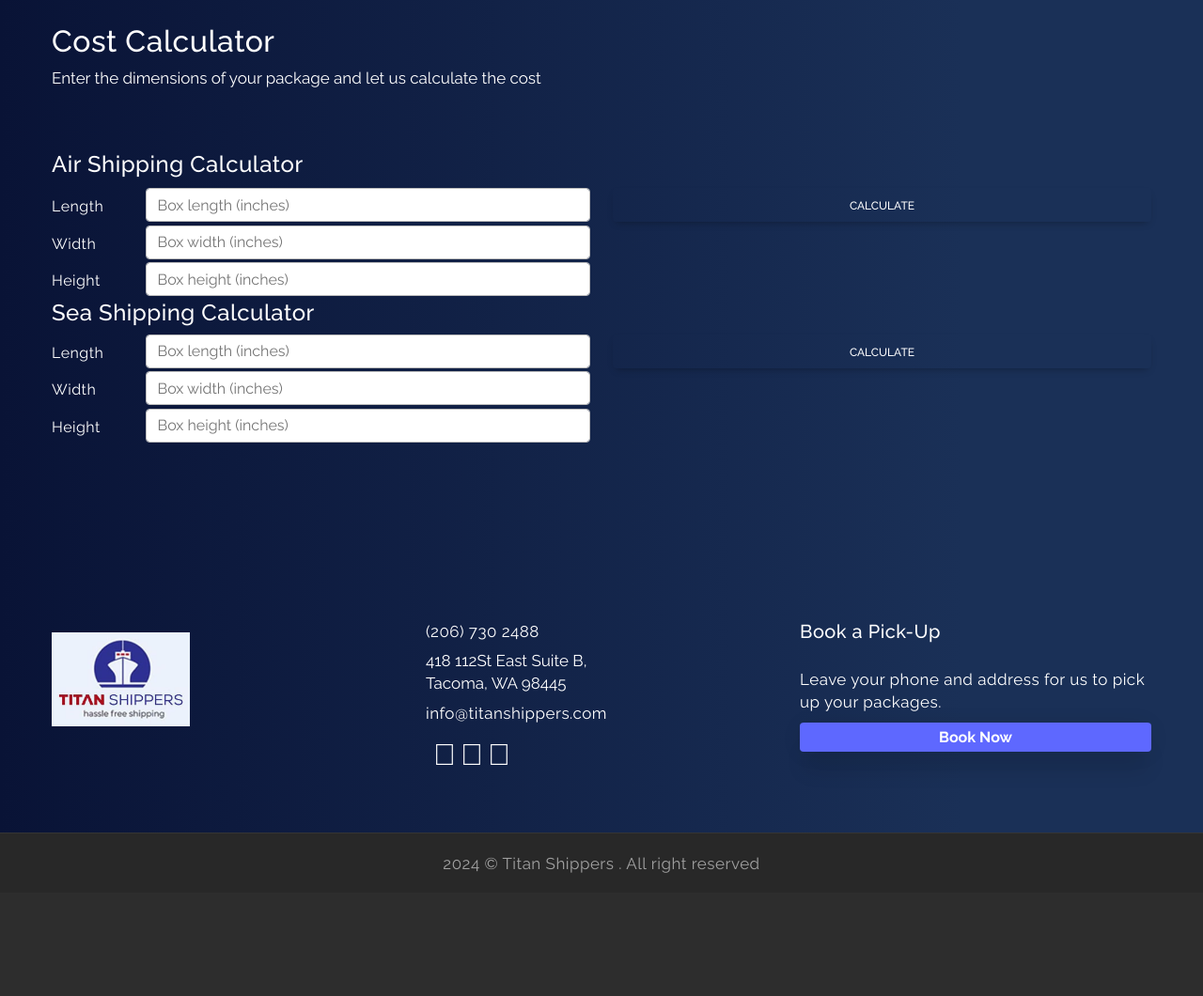
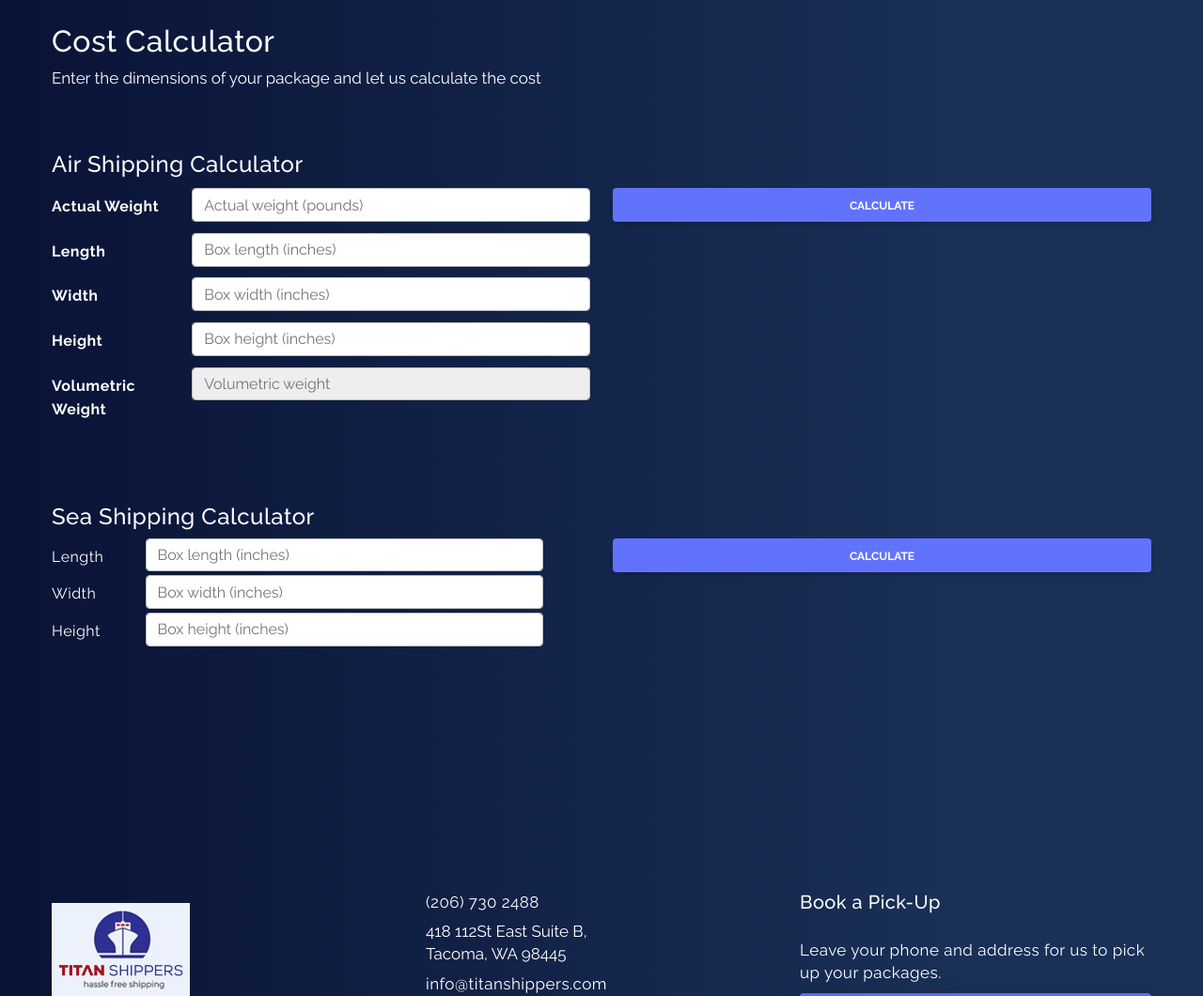
Before and after one commit to karuoro-munene/titan, a Django app: page /cost-calculator in a window 1280 px wide. Shown: the part 755-1815 px from the top of the page at 94% size. Before the commit the page ends 1684 px from the top, so only its background shows below. Run offline with Django 5.2, Linux system fonts and the light colour scheme; some libraries are stand-ins or nearby versions.

Commit message:
pricing chnages

```diff
--- a/static/css/style.css
+++ b/static/css/style.css
@@ -1,12 +1,15 @@
-/**************************
-* 2. miscelnious styles
-***************************/
+
 @media (min-width: 1200px) {
     .container {
         padding: 0;
     }
 }
-
+.bg-color-scheme{
+    background: #6173FC!important;
+}
+input{
+    color:black!important;
+}
 body {
     font-family: 'Raleway';
     color: white;
@@ -227,12 +230,11 @@
 }
 
 .air-banner {
-    background:url(../img/air-banner.png) center center no-repeat;
+    background:url(../img/air-trasport.png) center center no-repeat;
 }
 
 .cost-banner {
-    background: linear-gradient(rgba(0, 0, 0, 0.7),
-    rgba(0, 0, 0, 0.7)), url(../img/cost-calculator-bg.jpg) center center no-repeat;
+    background:url(../img/pricing-banner.png) center center no-repeat;
 }
 
 .buy-ship-banner {
--- a/templates/base.html
+++ b/templates/base.html
@@ -71,7 +71,7 @@
     <div class="container-fluid px-5">
         <!-- Navbar brand -->
         <a class="navbar-brand" href="{% url 'home' %}"><img style="max-height: 60px;"
-                                                             src="{% static 'img/logo-cropped.png' %}"
+                                                             src="{% static 'img/logo-trial.png' %}"
                                                              alt="logo"></a>
         <!-- Toggle button -->
         <button class="navbar-toggler" type="button" data-mdb-toggle="collapse"
--- a/templates/pricing.html
+++ b/templates/pricing.html
@@ -5,13 +5,10 @@
     <section class="inner-banner cost-banner">
         <div class="thm-container">
             <div class="title">
-                <h3>Cost Calculator</h3>
-                <div class="line"></div><!-- /.line -->
+                <h3 class="py-4">Cost Calculator</h3>
+                <h4 class="fw-bold">We Care about your Pocket</h4>
             </div><!-- /.title -->
-            <div class="bread-cumb">
-                <a href="{% url 'home' %}">Home</a><span class="sep">></span><span
-                    class="page-name">Cost Calculator</span>
-            </div><!-- /.bread-cumb pull-right -->
+            <!-- /.bread-cumb pull-right -->
         </div><!-- /.thm-container -->
     </section><!-- /.inner-banner -->
 
@@ -26,44 +23,61 @@
                 </div><!-- /.col-md-12 -->
             </div><!-- /.row -->
             <h4 style="margin-bottom: 10px!important;">Air Shipping Calculator</h4>
-            <div class="row">
+            <div class="row mb-5">
 
-                <div class="col-md-6">
+                <div class="col-md-6 mb-4">
                     <form id="cost-calculator">
-                        <div class="form-group row">
-                            <label for="length" class="col-sm-2 col-form-label">Length</label>
-                            <div class="col-sm-10">
+                        <div class="form-group row mb-2">
+                            <label for="length" class="col-sm-3 col-form-label fw-bold">Actual Weight</label>
+                            <div class="col-sm-9">
+                                <input type="number" class="form-control" id="air-actual-weight"
+                                       placeholder="Actual weight (pounds)">
+                            </div>
+                        </div>
+                        <div class="form-group row mb-2">
+                            <label for="length" class="col-sm-3 col-form-label fw-bold">Length</label>
+                            <div class="col-sm-9">
                                 <input type="number" class="form-control" id="air-length"
                                        placeholder="Box length (inches)">
                             </div>
                         </div>
-                        <div class="form-group row">
-                            <label for="width" class="col-sm-2 col-form-label">Width</label>
-                            <div class="col-sm-10">
+                        <div class="form-group row mb-2">
+                            <label for="width" class="col-sm-3 col-form-label fw-bold">Width</label>
+                            <div class="col-sm-9">
                                 <input type="number" class="form-control" id="air-width"
                                        placeholder="Box width (inches)">
                             </div>
                         </div>
-                        <div class="form-group row">
-                            <label for="height" class="col-sm-2 col-form-label">Height</label>
-                            <div class="col-sm-10">
+                        <div class="form-group row mb-2">
+                            <label for="height" class="col-sm-3 col-form-label fw-bold">Height</label>
+                            <div class="col-sm-9">
                                 <input type="number" class="form-control" id="air-height"
                                        placeholder="Box height (inches)">
+                            </div>
+                        </div>
+                        <div class="form-group row mb-2">
+                            <label for="height" class="col-sm-3 col-form-label fw-bold">Volumetric Weight</label>
+                            <div class="col-sm-9">
+                                <input type="number" class="form-control" id="volumetric-weight"
+                                       placeholder="Volumetric weight" disabled>
                             </div>
                         </div>
 
                     </form>
                 </div>
-                <div class="col-md-6">
+                <div class="col-md-6 mb-5 pb-5">
                     <div class="form-group row">
                         <div class="col-sm-12">
-                            <button class="btn bg-color-scheme btn-block submit-btn" id="air-submit">Calculate</button>
+                            <button class="btn bg-color-scheme btn-block submit-btn fw-bold" id="air-submit">Calculate
+                            </button>
                         </div>
                     </div>
                     <div class="form-group row">
                         <div class="col-sm-12">
-                            <h4 class="text-center" id="air-actual-cost"></h4>
-                            <h3 class="text-center" id="air-you-pay"></h3>
+                            <h5 class="text-center" id="volumetric-text"></h5>
+                            <h5 class="text-center" id="actual-text"></h5>
+                            <h5 class="text-center" id="air-exact-cost"></h5>
+                            <h5 class="text-center" id="air-rounded-cost"></h5>
                         </div>
                     </div>
                     <div></div>
@@ -72,25 +86,25 @@
             <h4>Sea Shipping Calculator</h4>
             <div class="row">
 
-                <div class="col-md-6">
+                <div class="col-md-6 mb-4 pb-5">
                     <form id="cost-calculator">
                         <div class="form-group row">
                             <label for="length" class="col-sm-2 col-form-label">Length</label>
-                            <div class="col-sm-10">
+                            <div class="col-sm-9">
                                 <input type="number" class="form-control" id="sea-length"
                                        placeholder="Box length (inches)">
                             </div>
                         </div>
                         <div class="form-group row">
                             <label for="width" class="col-sm-2 col-form-label">Width</label>
-                            <div class="col-sm-10">
+                            <div class="col-sm-9">
                                 <input type="number" class="form-control" id="sea-width"
                                        placeholder="Box width (inches)">
                             </div>
                         </div>
                         <div class="form-group row">
                             <label for="height" class="col-sm-2 col-form-label">Height</label>
-                            <div class="col-sm-10">
+                            <div class="col-sm-9">
                                 <input type="number" class="form-control" id="sea-height"
                                        placeholder="Box height (inches)">
                             </div>
@@ -103,13 +117,13 @@
                 <div class="col-md-6">
                     <div class="form-group row">
                         <div class="col-sm-12">
-                            <button class="btn bg-color-scheme btn-block" id="sea-submit">Calculate</button>
+                            <button class="btn bg-color-scheme btn-block fw-bold" id="sea-submit">Calculate</button>
                         </div>
                     </div>
                     <div class="form-group row">
                         <div class="col-sm-12">
-                            <h4 class="text-center" id="cost"></h4>
-                            <h3 class="text-center" id="cost1"></h3>
+                            <h4 class="text-center" id="sea-exact-cost"></h4>
+                            <h3 class="text-center" id="sea-rounded-cost"></h3>
                         </div>
                     </div>
                     <div></div>
@@ -121,6 +135,48 @@
 {% endblock %}
 {% block scripts %}
     <script>
+
+        let air_length;
+        let air_width;
+        let air_height;
+        let volumetric;
+
+        $("#air-length").change(function () {
+            air_length = $("#air-length").val();
+            air_length = parseInt(air_length);
+            console.log(typeof air_length);
+
+        });
+        $("#air-width").change(function () {
+            air_width = $("#air-width").val();
+            air_width = parseInt(air_width)
+        });
+        $("#air-height").change(function () {
+            air_height = $("#air-height").val();
+            air_height = parseInt(air_height)
+            volumetric = ((air_height * air_width * air_length) / 366) * 2.2;
+            $("#volumetric-weight").val(volumetric);
+            console.log(volumetric)
+        });
+
+
+        $("#air-submit").click(function () {
+
+            let weight = $("#air-actual-weight").val();
+            let volumetric = $("#volumetric-weight").val();
+            volumetric = parseInt(volumetric);
+            var cost;
+            if ((volumetric > weight) || (volumetric == weight)) {
+                cost = volumetric * 8;
+            } else {
+                cost = weight * 8;
+            }
+            $("#volumetric-text").text(`Volumetric weight = ${volumetric.toFixed(2)} LBs`);
+            $("#actual-text").text(`Actual weight = ${weight} LBs`);
+            $("#air-exact-cost").text(`Exact charges = $${cost.toFixed(2)}`);
+            $("#air-rounded-cost").text(`You pay $${Math.round(cost.toFixed(2))}.00`);
+
+        });
         $("#sea-submit").click(function () {
 
             const length = $("#sea-length").val();
@@ -129,8 +185,9 @@
 
             var cost;
             cost = ((height * width * length) / 1728) * 30;
-            $("#cost").text(`Exact charges = $${cost.toFixed(2)}`);
-            $("#cost1").text(`You pay $${Math.round(cost.toFixed(2))}.00`);
+
+            $("#sea-actual-cost").text(`Exact charges = $${cost.toFixed(2)}`);
+            $("#sea-rounded-cost").text(`You pay $${Math.round(cost.toFixed(2))}.00`);
 
         });
     </script>
```
Also changed, not shown: templates/air.html (+6 -5 lines), templates/sea.html (+3 -5 lines), static/img/DALL·E 2024-06-13 20.54.58 - A highly detailed image of a balance scale with a dollar symbol on one side and a rupee symbol on the other side. The scale is perfectly balanced, wit.webp (added), static/img/air-trasport.png (added), static/img/pricing-banner.jpeg (added), static/img/pricing-banner.png (added).
